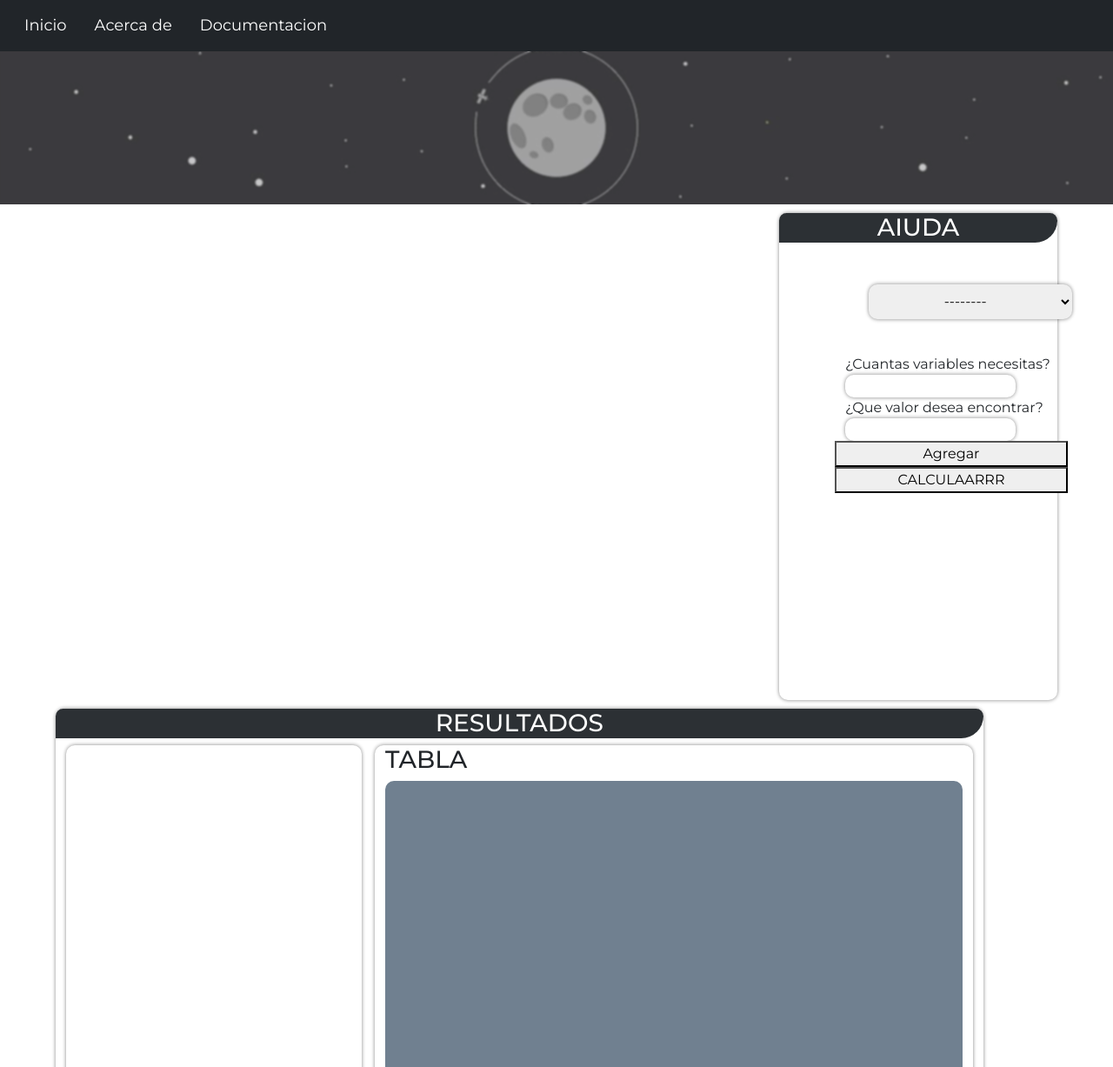
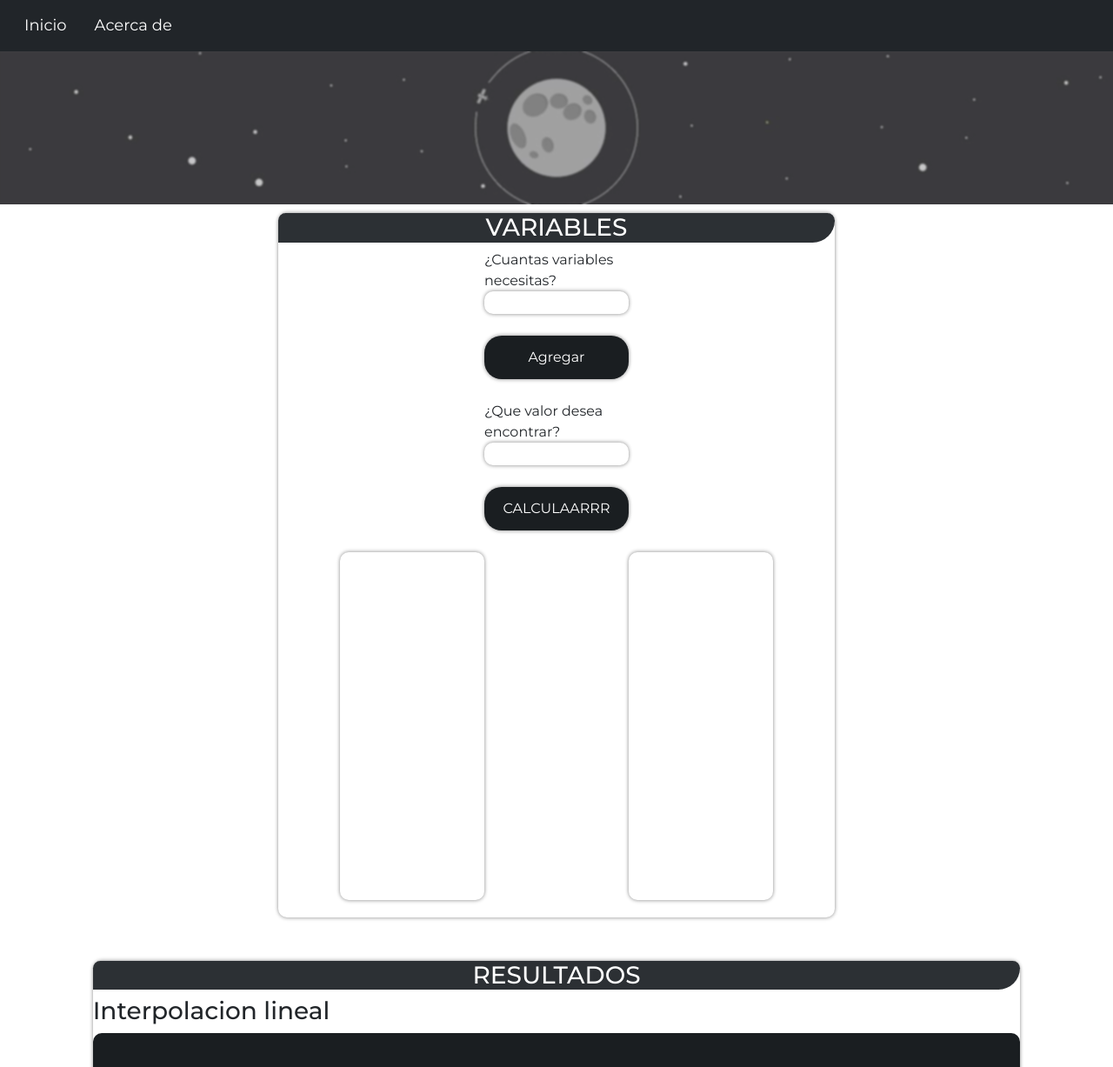
Before and after one commit to lx116/TechMath, a Django app: page /inicio/ in a window 1280 px wide. Shown: the top 1227 px of the page at 87% size. Run offline with Django 3.2, Linux system fonts and the light colour scheme; some libraries are stand-ins or nearby versions.

Commit message:
Dame una sonrrisa

```diff
--- a/recursos/static/web/css/style.css
+++ b/recursos/static/web/css/style.css
@@ -26,8 +26,8 @@
 .inputsSpace
 {   margin-top: 10px;
     margin-left: auto;
-    margin-right:5% ;
-    height: 70vh;
+    margin-right:auto ;
+    height: auto;
     background: white;
     border-radius: 10px;
     box-shadow: 0px -1px 4px rgba(0, 0, 0, 0.25), 0px 1px 4px rgba(0, 0, 0, 0.25);
@@ -46,11 +46,6 @@
     background: #2c3034;
     border-radius: 10px 10px 30px 0;
 }
-.inputsGroup
-{
-    margin-left: 20%;
-}
-
 
 input
 {
@@ -119,7 +114,7 @@ input
 {
 
     margin-top: 10px;
-    height: 500px;
+    height: auto;
     width: 500px;
     margin-right: 50px;
     border-radius: 10px;
@@ -129,7 +124,7 @@ input
 {
 
     margin-top: 10px;
-    height: 500px;
+    height: auto;
     width: 500px;
     margin-left: 50px;
     border-radius: 10px;
@@ -138,7 +133,7 @@ input
 .framePhoto .img
 {
     width: 92%;
-    height: 92%;
+    height: auto;
     border-radius: 10px;
     margin: 4% 4% 3% 4%;
     background-image: url("../img/Mockup.png");
@@ -174,9 +169,21 @@ input
 {
     width: 1200px;
 }
-
-
-
+button
+{
+    height: 50px;
+    border-radius: 20px;
+    border: none;
+    background: #1a1e21;
+    color: white;
+    box-shadow: 0px -1px 4px rgba(0, 0, 0, 0.25), 0px 1px 4px rgba(0, 0, 0, 0.25);
+    margin-top: 25px;
+    margin-bottom: 25px;
+}
+.contendor_boton
+{
+    margin-top: 25px;
+}
 .centerDiv
 {
     margin: 40px 50% 40px 30%;
@@ -185,10 +192,9 @@ input
 
 .resultsSpace
 {
-    margin-top: 10px;
-    margin-left: 5%;
-    margin-right:auto ;
-    height: 70vh;
+
+    margin: 50px auto auto auto;
+    height: auto;
     background: white;
     border-radius: 10px;
     box-shadow: 0px -1px 4px rgba(0, 0, 0, 0.25), 0px 1px 4px rgba(0, 0, 0, 0.25);
@@ -198,21 +204,17 @@ input
 
 .grahp_Space
 {
-    margin-top: 10px;
-    min-width: 440px;
-    min-height: 440px;
-    max-height: 640px;
-    max-width: 640px;
     background-color: #1a1e21;
     border-radius: 10px;
+
 
 }
 .grahp_Space img
 {
 
     border-radius: 10px;
-    margin: 4% 2% 4% 2%;
-    width: 550px;
+    margin: 4% 20% 4% 20%;
+    width: auto;
 }
 
 .ResultVariable
@@ -266,7 +268,27 @@ select
     margin-top: 80px;
 }
 
+.spaceInputsX
+{
+    height: 400px;
+    overflow: auto;
+    margin: auto auto 20px auto;
+    border-radius: 10px;
 
+    box-shadow: 0px -1px 4px rgba(0, 0, 0, 0.25), 0px 1px 4px rgba(0, 0, 0, 0.25);
+    border: none;
+}
+.spaceInputsY
+{
+
+    height: 400px;
+    overflow: auto;
+    margin: auto auto 20px auto;
+    border-radius: 10px;
+
+    box-shadow: 0px -1px 4px rgba(0, 0, 0, 0.25), 0px 1px 4px rgba(0, 0, 0, 0.25);
+    border: none;
+}
 
 ::-webkit-scrollbar
 {
--- a/recursos/static/web/js/systemFront.js
+++ b/recursos/static/web/js/systemFront.js
@@ -55,8 +55,12 @@ $(document).ready(function ()
         console.log(SendBack)
         var convertToJson = JSON.stringify(SendBack)
         $.post("/funcionCentral/",{data:convertToJson},function (data){
-            var contendor = $("<img alt='grahp' class='imgGrahp' src=\"../static/web/img/fig.png\">")
-                $(".resultados").append(contendor)
+            var contendorA = $("<img alt='grahp' class='imgGrahp' src=\"../static/web/img/fig.png\">")
+                $(".Lineal").append(contendorA)
+            var contendorB = $("<img alt='grahp' class='imgGrahp' src=\"../static/web/img/fig.png\">")
+                $(".Lagrange").append(contendorB)
+            var contendorC = $("<img alt='grahp' class='imgGrahp' src=\"../static/web/img/fig.png\">")
+                $(".Cuadratica").append(contendorC)
 
         })
 
--- a/recursos/templates/appOne.html
+++ b/recursos/templates/appOne.html
@@ -10,57 +10,57 @@
 {% endblock %}
 
 {% block spaceApp %}
-    <div class="col-md-8 col-xl-3 col-lg-4 inputsSpace container">
-        <div class="titleSpace"><h3>AIUDA</h3></div>
-        <div class="row">
-            <div class="col-3 centerDiv">
-                <select class="seleccionar_formula">
-                    <option value="none">--------</option>
-                    <option value="interLineal">Interpolacion lineal</option>
-                    <option value="interNewton">Interpolacion de Newton</option>
-                    <option value="interLagrange">Interpolacion de LaGrange</option>
-                    <option value="interCuadratica">Interpolacion Cuadratica</option>
-                </select>
+    <div class="col-6 inputsSpace container">
+        <div class="titleSpace"><h3>VARIABLES</h3></div>
+        <div class="row inputsGroup">
+            <!-- Aqui estan los inputs -->
+            <div class="container col-3">
+                <label for="b" class="row">
+                       ¿Cuantas variables necesitas? <input type="number" class="addInputs " id="b">
+                </label>
+                <div class="row contendor_boton">
+                    <button class="agregar col">Agregar</button>
+                </div>
+                <label for="z" class="row" >
+                       ¿Que valor desea encontrar? <input type="number" class="addInputs getZ" id="z">
+                </label>
+                <div class="row contendor_boton">
+                    <button class="calcular col">CALCULAARRR</button>
+                </div>
             </div>
         </div>
-        <div class="row inputsGroup">
-            <!-- Aqui estan los inputs -->
+        <div class="row">
 
-            <label for="b">
-                   ¿Cuantas variables necesitas? <input type="number" class="addInputs " id="b">
-            </label>
-            <label for="z">
-                   ¿Que valor desea encontrar? <input type="number" class="addInputs getZ" id="z">
-            </label>
-            <button class="agregar">Agregar</button>
-            <button class="calcular">CALCULAARRR</button>
+            <div class="col-3 spaceInputsX"></div>
 
-            <div class="col-4 spaceInputsX"></div>
-            <div class="col-4 spaceInputsY"></div>
+            <div class="col-3 spaceInputsY"></div>
         </div>
 
     </div>
 
+
+{% endblock %}
+
+{% block resultados %}
     <div class="col-xxl-7 col-xl-10  resultsSpace container-fluid">
         <div class="titleSpace">
             <h3> RESULTADOS</h3>
         </div>
-        <div class="container results">
-            <div class="row">
-                <div class="col ResultVariable">
-
+            <div class="col">
+                <h3>Interpolacion lineal</h3>
+                <div class="grahp_Space Lineal">
+                    <img alt='grahp' class='imgGrahp lineal' src="../static/web/img/fig.png">
                 </div>
-                <div class="col resultados_graficos">
-                    <h3>TABLA</h3>
-                    <div class="tableSpace">
-
-                    </div>
-                    <h3>Grafico</h3>
-                    <div class="grahp_Space">
-                        <img alt='grahp' class='imgGrahp' src="../static/web/img/fig.png">
-                    </div>
+                <h3>Interpolacion de LaGrange</h3>
+                <div class="grahp_Space Lagrange">
+                    <img alt='grahp' class='imgGrahp lagrange' src="../static/web/img/fig.png">
+                </div>
+                <h3>Interpolacion Cuadratica</h3>
+                <div class="grahp_Space Cuadratica">
+                    <img alt='grahp' class='imgGrahp cuadra' src="../static/web/img/fig.png">
                 </div>
             </div>
-        </div>
+
+
     </div>
 {% endblock %}
--- a/recursos/templates/base.html
+++ b/recursos/templates/base.html
@@ -29,9 +29,7 @@
                 <li class="nav-item">
                     <a class="nav-link" href="#">Acerca de</a>
                 </li>
-                <li class="nav-item">
-                    <a class="nav-link" href="#">Documentacion</a>
-                </li>
+
             </ul>
         </div>
     </nav>
@@ -46,6 +44,11 @@
             {% block spaceApp %}
             {% endblock %}
         </div>
+        <div class="row">
+            {% block resultados %}
+
+            {% endblock %}
+        </div>
     </div>
     <footer class="footerEnd">
 
```
Also changed, not shown: recursos/templates/AboutUs.html (+7 -30 lines), recursos/static/web/img/WhatsApp Image 2021-11-10 at 11.21.56 PM.jpeg (added), recursos/static/web/img/WhatsApp Image 2021-11-10 at 11.21.57 PM.jpeg (added), recursos/static/web/img/WhatsApp Image 2021-11-10 at 11.26.17 PM.jpeg (added).
